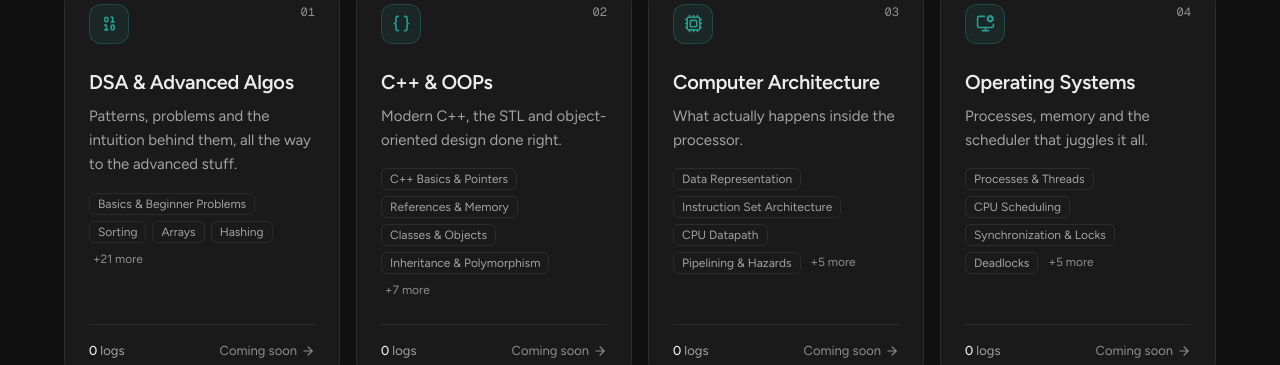
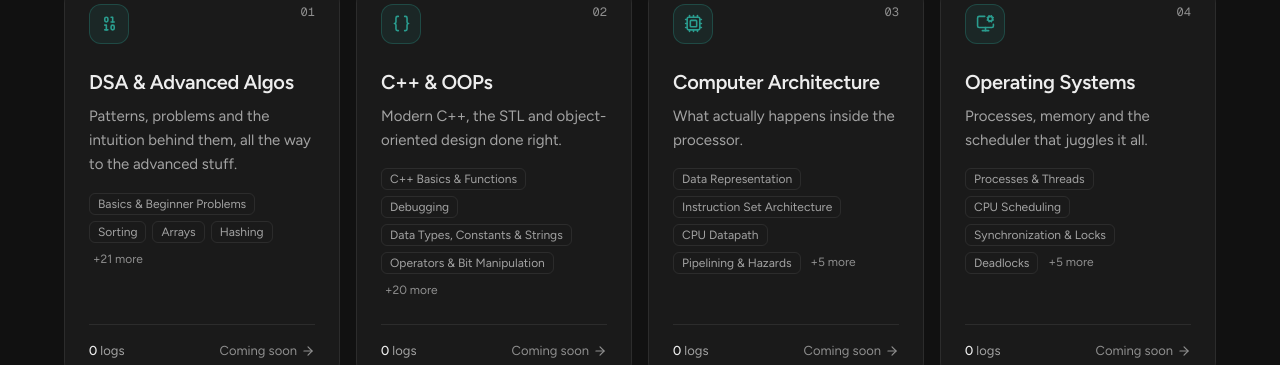
Before and after one commit to Independentfox/learning-logs, a Next.js app: page / in a window 1280 px wide. Shown: the part 797-1162 px from the top of the page. Built offline with nearby package versions, Linux system fonts and the light colour scheme; no server answers.

Commit message:
content: C++ & OOPs syllabus in learncpp chapter order, with OOPS 1–6 marked

```diff
--- a/src/content/categories.ts
+++ b/src/content/categories.ts
@@ -70,17 +70,30 @@ export const categories = [
     name: "C++ & OOPs",
     blurb: "Modern C++, the STL and object-oriented design done right.",
     topics: [
-      "C++ Basics & Pointers",
-      "References & Memory",
-      "Classes & Objects",
-      "Inheritance & Polymorphism",
-      "Virtual Functions & vtables",
-      "Templates",
-      "STL Containers",
-      "STL Algorithms & Iterators",
-      "Smart Pointers & RAII",
-      "Move Semantics",
-      "Modern C++ (11–20)",
+      "C++ Basics & Functions",
+      "Debugging",
+      "Data Types, Constants & Strings",
+      "Operators & Bit Manipulation",
+      "Scope, Duration & Linkage",
+      "Control Flow & Error Handling",
+      "Type Conversion & Deduction",
+      "Overloading, Templates & constexpr",
+      "References & Pointers",
+      "Enums & Structs",
+      "Classes & Objects (OOPS 1)",
+      "std::vector & Arrays",
+      "Iterators & Algorithms",
+      "Dynamic Allocation",
+      "Function Pointers, Recursion & Lambdas",
+      "Operator Overloading (OOPS 2)",
+      "Move Semantics & Smart Pointers",
+      "Object Relationships (OOPS 3)",
+      "Inheritance (OOPS 4)",
+      "Virtual Functions & Polymorphism (OOPS 5)",
+      "Templates & Classes (OOPS 6)",
+      "Exceptions",
+      "Input/Output & Streams",
+      "Modern C++ (11–23)",
     ],
     Icon: Braces,
   },
```
